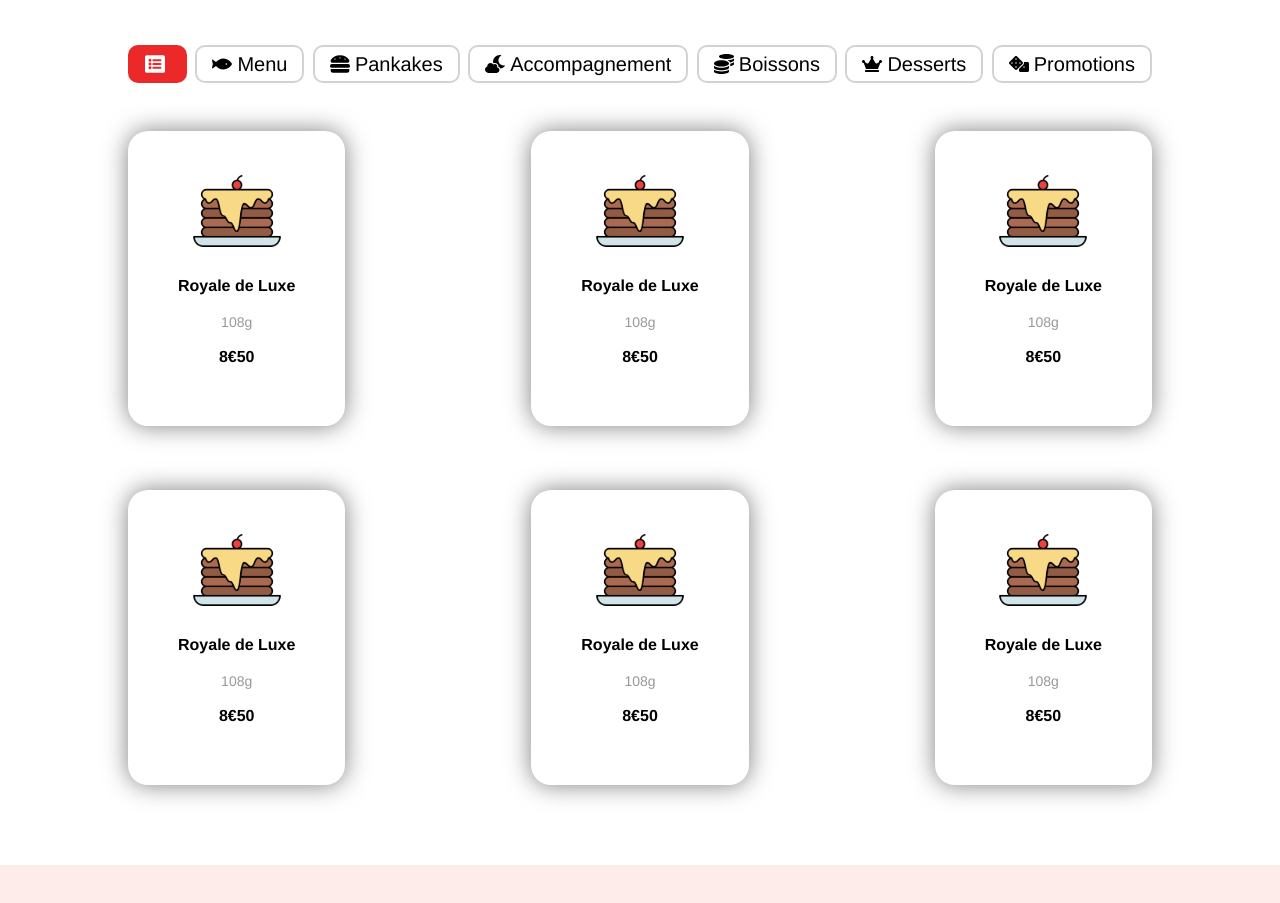
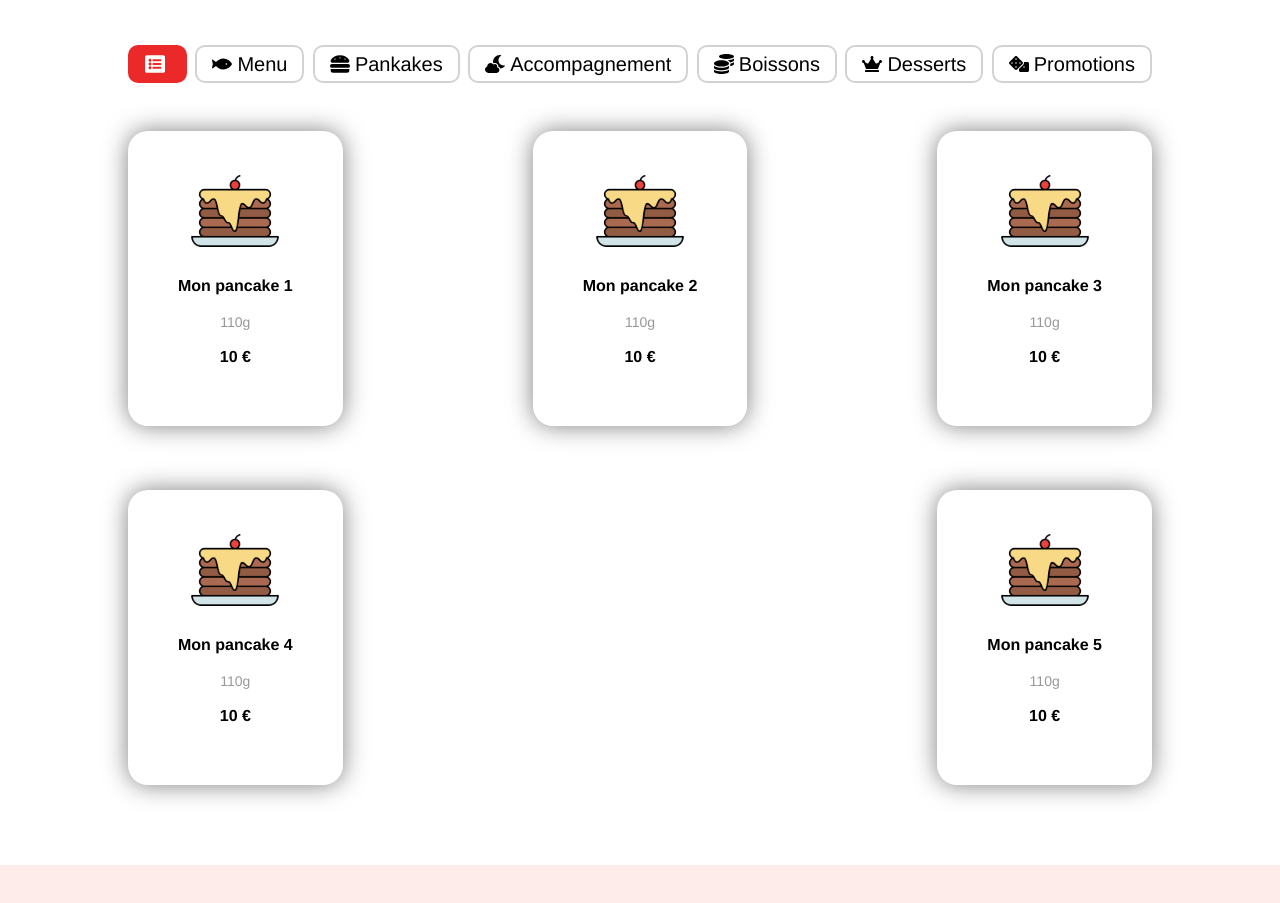
Before and after one commit to anthonylegrand/Louke, a React (Create React App) app: page / in a window 1280 px wide. Shown: the part 1820-2723 px from the top of the page. Built offline with nearby package versions, Linux system fonts and the light colour scheme.

Commit message:
V1 Pancakes Modal

```diff
--- a/package.json
+++ b/package.json
@@ -9,6 +9,7 @@
     "react": "^18.2.0",
     "react-dom": "^18.2.0",
     "react-icons": "^4.6.0",
+    "react-modal": "^3.16.1",
     "react-scripts": "5.0.1",
     "web-vitals": "^2.1.4"
   },
--- a/src/component/ApplicationMobile.js
+++ b/src/component/ApplicationMobile.js
@@ -15,13 +15,11 @@ function ApplicationMobile() {
         <lore className='title'>Télécharger l’application</lore>
         <h3>Télécharger l’application.<br/>Pour des commandes plus faciles</h3>
         <p>Lorem ipsum dolor sit amet, consectetur adipiscing elit, sed do eiusmod tempor incididunt ut labore et dolore magna aliqua.</p>
-
         <div className='flex f-row'>
           <img src={google} alt='Google' />
           <img src={apple} alt='Apple' />
         </div>
       </div>
-
     </div>
   );
 }
--- a/src/component/Menu.js
+++ b/src/component/Menu.js
@@ -3,7 +3,7 @@ import { FaListAlt, FaHamburger, FaCloudMoon, FaCoins, FaCrown, FaDice, FaFish }
 
 import './../css/Menu.css'
 
-import Article from './Menu_Article'
+import Article from './MenuArticle'
 
 // Pas beau mais que pour utiliser une map pour faire plaisir à Kevin ;)
 const LIST = [
@@ -37,6 +37,49 @@ const LIST = [
     }
 ]
 
+const pancakes = [
+  {
+    id: 1,
+    image: "",
+    title: "Mon pancake 1",
+    weight: "110g",
+    price: "10 €",
+    description: "Lorem Ipsum is simply dummy text of the printing and typesetting industry. Lorem Ipsum has been the industry's standard dummy text ever since the 1500s, when an unknown printer took a galley of type and scrambled it to make a type specimen book. It has survived not only five centuries, but also the leap into electronic typesetting, remaining essentially unchanged. It was popularised in the 1960s with the release of Letraset sheets containing Lorem Ipsum passages, and more recently with desktop publishing software like Aldus PageMaker including versions of Lorem Ipsum."
+  },
+  {
+    id: 2,
+    image: "",
+    title: "Mon pancake 2",
+    weight: "110g",
+    price: "10 €",
+    description: "Voici la description de mon pancakes"
+  },
+  {
+    id: 3,
+    image: "",
+    title: "Mon pancake 3",
+    weight: "110g",
+    price: "10 €",
+    description: "Voici la description de mon pancakes"
+  },
+  {
+    id: 4,
+    image: "",
+    title: "Mon pancake 4",
+    weight: "110g",
+    price: "10 €",
+    description: "Voici la description de mon pancakes"
+  },
+  {
+    id: 5,
+    image: "",
+    title: "Mon pancake 5",
+    weight: "110g",
+    price: "10 €",
+    description: "Voici la description de mon pancakes"
+  }
+]
+
 function Menu() {
     const [ section, setSection ] = useState("")
     const [ active_article, setActive ] = useState(null)
@@ -60,8 +103,8 @@ function Menu() {
         <div className='flex f-row'>
 
             {
-                [0,1,2,3,4,5].map((i) => (
-                    <Article active_article={active_article} setActive={setActive} id={i} />
+                pancakes.map((pancake) => (
+                  <Article key={pancake.id} pancakes={pancake} active_article={active_article} setActive={setActive} id={pancake.id} />
                 ))
             }
 
--- /dev/null
+++ b/src/component/MenuArticle.js
@@ -0,0 +1,85 @@
+import React from 'react';
+import Modal from 'react-modal';
+
+import pancakes from './../img/stickers/pancakes.svg'
+
+import './../css/MenuArticle.css'
+
+const customStyles = {
+  content: {
+    bottom: 'auto',
+    height: '50vh',
+    left: '50%',
+    marginRight: '-50%',
+    right: 'auto',
+    top: '50%',
+    transform: 'translate(-50%, -50%)',
+    width: '50vw',
+    backgroundColor: 'var(--secondary-color)',
+    display: 'flex',
+    justifyContent: "center",
+    borderRadius: "20px",
+  },
+};
+
+Modal.setAppElement('#root');
+
+function MenuArticle(props) {
+
+  let subtitle;
+  const [modalIsOpen, setIsOpen] = React.useState(false);
+
+  function openModal() {
+    setIsOpen(true);
+  }
+
+  function closeModal() {
+    setIsOpen(false);
+  }
+
+  function afterOpenModal() {
+    // references are now sync'd and can be accessed.
+    subtitle.style.color = '#f00';
+  }
+
+
+
+  return (
+    <article
+        className={'flex f-col jc-space-between ai-center'+(props.active_article === props.id ? ' acctive' : '')}
+        onMouseOver={()=>props.setActive(props.id)}>
+        {console.log(props.pancakes.title)}
+        {/* TO DO CHANGE IMG */}
+        <img src={pancakes} alt='pancakes icon' />
+        <h3>{props.pancakes.title}</h3>
+        <p>{props.pancakes.weight}</p>
+
+        <h3>{props.pancakes.price}</h3>
+        <button onClick={openModal}>Information</button>
+
+        <Modal
+          isOpen={modalIsOpen}
+          onAfterOpen={afterOpenModal}
+          onRequestClose={closeModal}
+          style={customStyles}
+          contentLabel="Example Modal"
+        >
+          <div className='modal-content'>
+            <h2 ref={(_subtitle) => (subtitle = _subtitle)}>{props.pancakes.title}</h2>
+            <img src={pancakes} alt='pancakes icon' />
+            <hr className='separator'/>
+            {/* <div className='hr-with-description'>
+              <hr className='separator'/>
+              <span>Description</span>
+            </div> */}
+            <div>
+              <h3 className='modal-description'>{props.pancakes.description}</h3>
+            </div>
+            <button className='modal-close-button' onClick={closeModal}>Retour</button>
+          </div>
+        </Modal>
+    </article>
+  );
+}
+
+export default MenuArticle;
--- a/src/component/Menu_Article.js
+++ /dev/null
@@ -1,23 +0,0 @@
-import React, { useState } from 'react';
-
-import pancakes from './../img/stickers/pancakes.svg'
-
-function Menu_Article(props) {
-
-  return (
-    <article
-        className={'flex f-col jc-space-between ai-center'+(props.active_article === props.id ? ' acctive' : '')}
-        onMouseOver={()=>props.setActive(props.id)}>
-
-        <img src={pancakes} alt='pancakes icon' />
-        <h3>Royale de Luxe</h3>
-        <p>108g</p>
-
-        <h3>8€50</h3>
-        <button>Information</button>
-
-    </article>
-  );
-}
-
-export default Menu_Article;
--- a/src/css/Footer.css
+++ b/src/css/Footer.css
@@ -4,7 +4,7 @@
   padding: 0 3px;
 }
 
-.separator {
+footer .separator {
   width: 10%;
   height: 3px;
   background-color: var(--secondary-color);
--- /dev/null
+++ b/src/css/MenuArticle.css
@@ -0,0 +1,60 @@
+.modal-close-button {
+  background-color: #EB2929;
+  border: none;
+  color: #ffffff;
+  cursor: pointer;
+  font-weight: bold;
+  margin: 30px 0;
+  padding: 10px 50px;
+}
+
+/* .hr-with-description {
+  align-items: center;
+  display: flex;
+}
+
+.hr-with-description hr {
+  background-color: black;
+  border: none;
+  flex: 1;
+  height: 1px;
+  margin-right: 10px;
+} */
+
+/* .hr-with-description span {
+  font-size: 14px;
+  font-weight: bold;
+} */
+
+/* .separator-description {
+  border-top: '1px solid black';
+  border: 'none';
+  position: 'relative'
+}
+
+.separator-description-text {
+  background-color: 'white';
+  font-size: '1.5em';
+  padding: '0 10px';
+  position: 'relative';
+  top: '-0.7em';
+} */
+
+.separator {
+  background-color: #000000;
+  border: none;
+  height: 2px;
+  width: 20%;
+}
+
+.modal-content {
+  align-items: center;
+  display: flex;
+  flex-direction: column;
+  justify-content: center;
+}
+
+.modal-description {
+  padding: 10px 100px;
+  text-align: left;
+}
```
Also changed, not shown: 1 other file (tests, documents, lock files or other folders).
